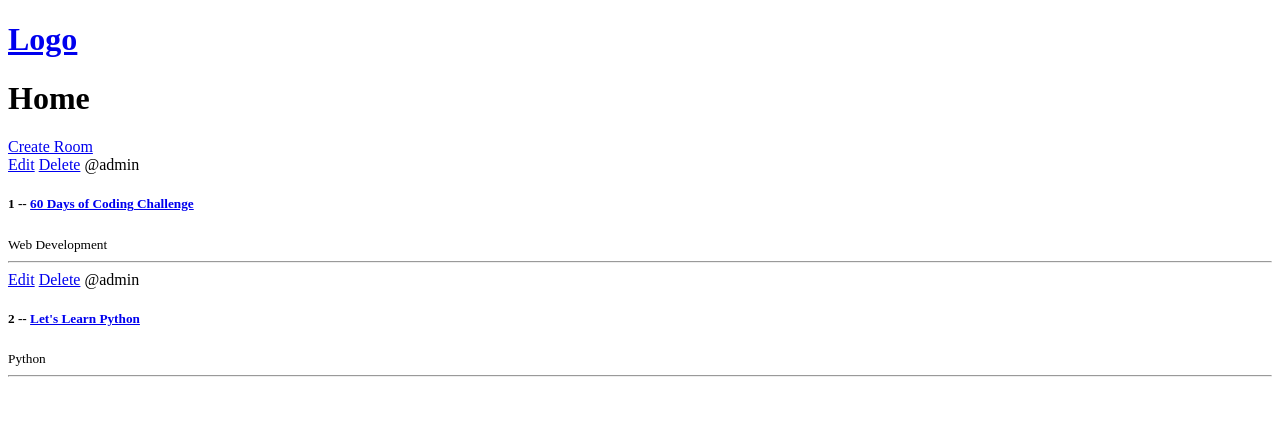
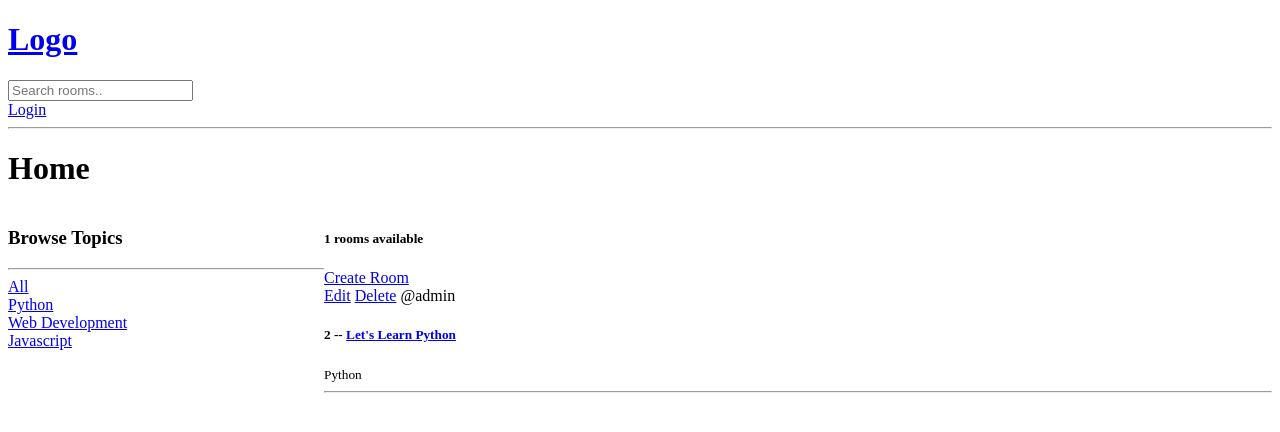
Before and after one commit to binisha-banjara/StudyHub, a Django app: a page that uses templates/main.html in a window 1280 px wide. Shown: the top 432 px of the page. Run offline with Django 5.2, Linux system fonts and the light colour scheme; data comes from the database, SQL or seed files in the repository; both versions use the stored data as it was after the commit.

Commit message:
added search and login,logout

```diff
--- a/base/templates/base/home.html
+++ b/base/templates/base/home.html
@@ -3,9 +3,35 @@
 
 {% block content %}
 
+<style>
+    .home-container{
+        display: grid;
+        grid-template-columns: 1fr 3fr;
+    }
+</style>
+
 <h1>Home </h1>
 
+<div class="home-container">
     <div>
+        <h3>Browse Topics</h3>
+        <hr>
+
+        <div>
+            <a href="{% url 'home' %}">All</a>
+        </div>
+
+        {% for topic in topics %}
+            <div>
+                <a href="{% url 'home' %}?q={{topic.name}}">{{topic.name}}</a>
+            </div>
+
+        {% endfor %}
+    </div>
+
+
+    <div>
+        <h5>{{room_count}} rooms available</h5>
         <a href="{% url 'create-room' %}">Create Room</a>
         <div>
             {% for room in rooms%}
@@ -22,4 +48,7 @@
         </div>
     </div>
 
+
+</div>
+
 {% endblock content %}
--- a/base/urls.py
+++ b/base/urls.py
@@ -2,9 +2,11 @@ from django.urls import path
 from . import views
 
 urlpatterns = [
+    path('login/', views.login_page, name="login"),
+    path('logout/', views.logout_user, name="logout"),
     path('', views.home, name="home"),
     path('room/<str:pk>/', views.room, name="room"),
-    path('create-room/', views.createRoom, name="create-room"),
-    path('update-room/<str:pk>/', views.updateRoom, name="update-room"),
-    path('delete-room/<str:pk>/', views.deleteRoom, name="delete-room"),
+    path('create-room/', views.create_room, name="create-room"),
+    path('update-room/<str:pk>/', views.update_room, name="update-room"),
+    path('delete-room/<str:pk>/', views.delete_room, name="delete-room"),
 ]
--- a/base/views.py
+++ b/base/views.py
@@ -1,18 +1,55 @@
 from django.shortcuts import render, redirect
-from .models import Room
+from django.contrib import messages
+from django.db.models import Q
+from django.contrib.auth.models import User
+from django.contrib.auth import authenticate, login, logout
+from .models import Room, Topic
 from .forms import RoomForm
 # Create your views here.
 
-# rooms = [
-#     {'id':1, 'name':'Learn django'},
-#     {'id':2, 'name':'Design group'},
-#     {'id':3, 'name':'Backend Developers'},
-# ]
+def login_page(request):
+    if request.method == 'POST':
+        username = request.POST.get('username')
+        password = request.POST.get('password')
+
+
+        try:
+            user = User.objects.get(username=username)
+        except:
+            messages.error(request, 'User does not exists')
+
+        user = authenticate(request, username=username, password=password)
+
+        if user is not None :
+            login(request, user)
+            return redirect('home')
+        else:
+            messages.error(request, 'Enter correct username and password')
+
+
+    context = {}
+    return render(request, 'base/login_register.html', context)
+
+def logout_user(request):
+    logout(request)
+    return redirect('home')
+
 
 
 def home(request):
-    rooms = Room.objects.all()
-    context = {'rooms': rooms}
+    q = request.GET.get('q') if request.GET.get('q') != None else ''
+
+    rooms = Room.objects.filter(
+        Q(topic__name__icontains= q) |
+        Q(name__icontains=q) |
+        Q(description__icontains=q)
+        )
+
+    topics = Topic.objects.all()
+    room_count = rooms.count()
+
+
+    context = {'rooms': rooms, 'topics': topics, 'room_count':room_count}
     return render(request, 'base/home.html', context)
 
 def room(request, pk):
@@ -20,7 +57,7 @@ def room(request, pk):
     context = {'room': room}
     return render(request, 'base/room.html', context)
 
-def createRoom(request):
+def create_room(request):
     form = RoomForm()
     if request.method == 'POST':
         form = RoomForm(request.POST)
@@ -30,7 +67,7 @@ def createRoom(request):
     context = {'form': form}
     return render(request, 'base/room_form.html', context)
 
-def updateRoom(request,pk):
+def update_room(request,pk):
     room = Room.objects.get(id=pk)
     form = RoomForm(instance=room)
 
@@ -42,7 +79,7 @@ def updateRoom(request,pk):
     context = {'form':form}
     return render(request, 'base/room_form.html', context)
 
-def deleteRoom(request, pk):
+def delete_room(request, pk):
     room = Room.objects.get(id=pk)
     if request.method == 'POST':
         room.delete()
--- a/templates/main.html
+++ b/templates/main.html
@@ -7,6 +7,15 @@
 </head>
 <body>
     {% include 'navbar.html' %}
+
+    {% if messages %}
+    <ul class="messages">
+        {% for message in messages %}
+        <li>{{ message }}</li>
+        {% endfor %}
+    </ul>
+    {% endif %}
+
     {% block content %}
 
     {% endblock %}
--- a/templates/navbar.html
+++ b/templates/navbar.html
@@ -1,3 +1,16 @@
 <a href="/">
     <h1>Logo</h1>
 </a>
+
+
+<form method = "GET" action="{% url 'home' %}">
+    <input type="text" name="q" placeholder="Search rooms.."/>
+</form>
+
+{% if request.user.is_authenticated %}
+<a href="{% url 'logout' %}">Logout</a>
+{% else %}
+<a href="{% url 'login' %}">Login</a>
+{% endif %}
+
+<hr>
```
Also changed, not shown: base/templates/base/login_register.html (added, +20 -0 lines), db.sqlite3. Lines whose indentation alone changed are shown as unchanged.
